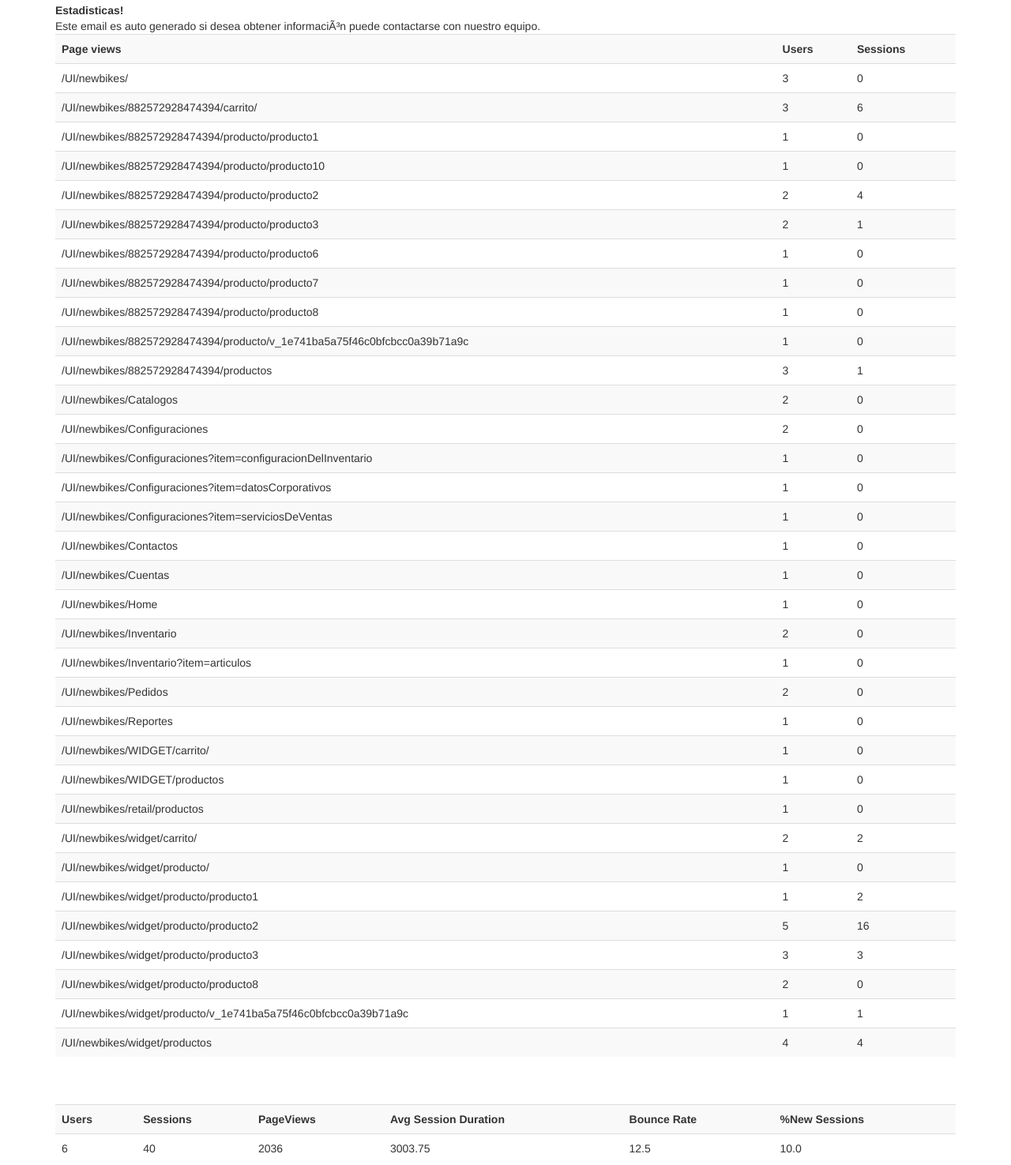
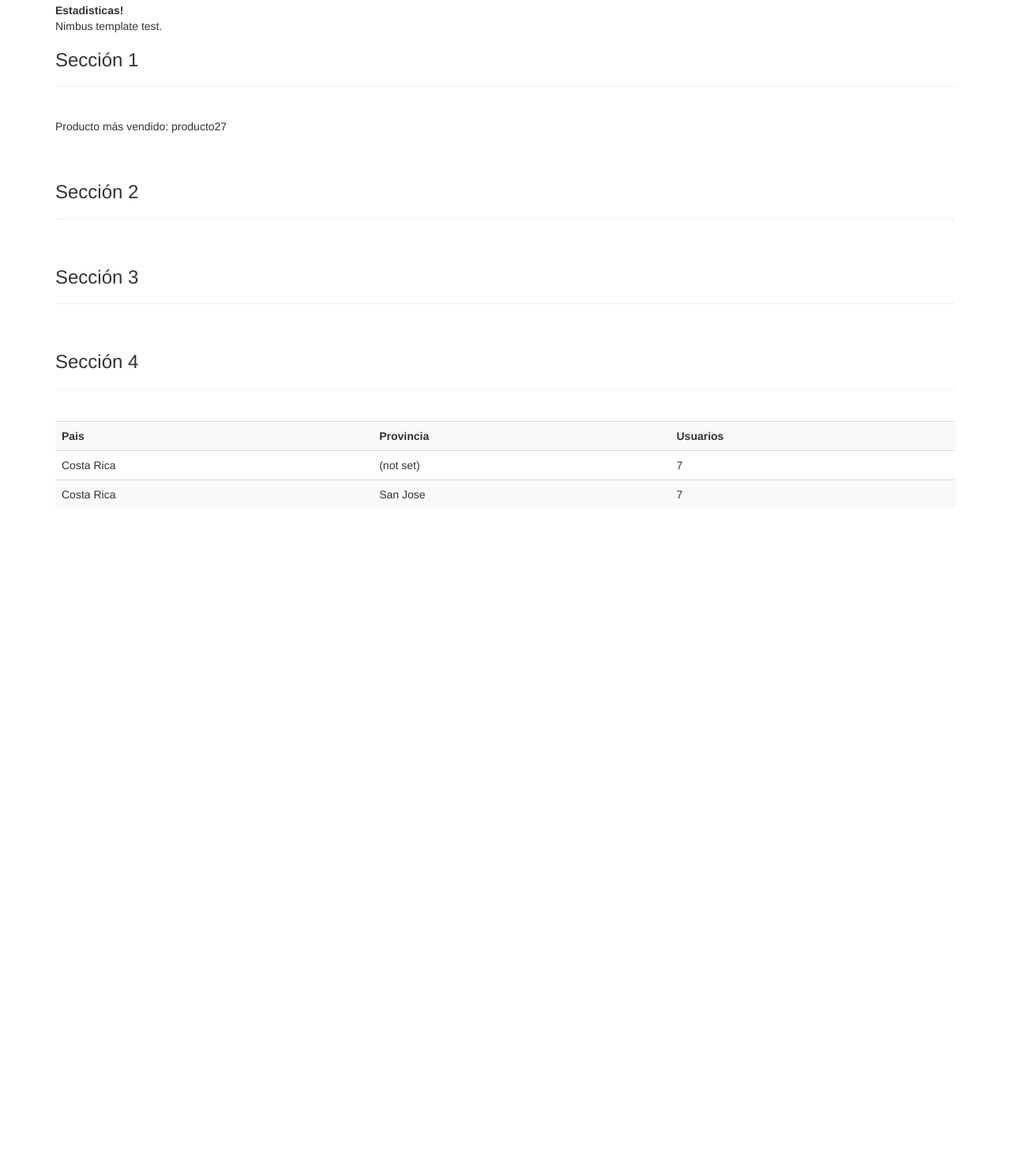
Before and after one commit to TestingSoftware/Analytics, a plain HTML site: page src/main/resources/generated-template.html in a window 1280 px wide. Shown: the part 47-1522 px from the top of the page at 79% size. After the commit the page ends 800 px from the top, so only its background shows below. Drawn offline with nearby package versions, Linux system fonts and the light colour scheme.

Commit message:
Sea añadio el producto mas visitado y las 4 secciones al template del reporte. El file.html resultante se envia por correo a la direccion indicada.

```diff
--- a/src/main/resources/generated-template.html
+++ b/src/main/resources/generated-template.html
@@ -21,208 +21,52 @@
       <div class = "container">
       <B>Estadisticas!</B>
 
-      <br/>
-        Este email es auto generado si desea obtener informaciÃ³n puede contactarse con nuestro equipo.
-      <br/>
+      <br>
+        Nimbus template test.
+      <br>
+      <div>
+      <h3>Secci&oacute;n 1</h3>
+        <hr>
+        <br>
+        <span>Producto m&aacute;s vendido: producto27</span>
+      </div>
 
-            <table class = "table table-striped">
-       <tr>
-              <th>Page views</th>
-              <th>Users</th>
-              <th>Sessions</th>
-          </tr>
-                  <tr>
-            <td>/UI/newbikes/</td>
-            <td>3</td>
-            <td>0</td>
-          </tr>
-                            <tr>
-            <td>/UI/newbikes/882572928474394/carrito/</td>
-            <td>3</td>
-            <td>6</td>
-          </tr>
-                            <tr>
-            <td>/UI/newbikes/882572928474394/producto/producto1</td>
-            <td>1</td>
-            <td>0</td>
-          </tr>
-                            <tr>
-            <td>/UI/newbikes/882572928474394/producto/producto10</td>
-            <td>1</td>
-            <td>0</td>
-          </tr>
-                            <tr>
-            <td>/UI/newbikes/882572928474394/producto/producto2</td>
-            <td>2</td>
-            <td>4</td>
-          </tr>
-                            <tr>
-            <td>/UI/newbikes/882572928474394/producto/producto3</td>
-            <td>2</td>
-            <td>1</td>
-          </tr>
-                            <tr>
-            <td>/UI/newbikes/882572928474394/producto/producto6</td>
-            <td>1</td>
-            <td>0</td>
-          </tr>
-                            <tr>
-            <td>/UI/newbikes/882572928474394/producto/producto7</td>
-            <td>1</td>
-            <td>0</td>
-          </tr>
-                            <tr>
-            <td>/UI/newbikes/882572928474394/producto/producto8</td>
-            <td>1</td>
-            <td>0</td>
-          </tr>
-                            <tr>
-            <td>/UI/newbikes/882572928474394/producto/v_1e741ba5a75f46c0bfcbcc0a39b71a9c</td>
-            <td>1</td>
-            <td>0</td>
-          </tr>
-                            <tr>
-            <td>/UI/newbikes/882572928474394/productos</td>
-            <td>3</td>
-            <td>1</td>
-          </tr>
-                            <tr>
-            <td>/UI/newbikes/Catalogos</td>
-            <td>2</td>
-            <td>0</td>
-          </tr>
-                            <tr>
-            <td>/UI/newbikes/Configuraciones</td>
-            <td>2</td>
-            <td>0</td>
-          </tr>
-                            <tr>
-            <td>/UI/newbikes/Configuraciones?item=configuracionDelInventario</td>
-            <td>1</td>
-            <td>0</td>
-          </tr>
-                            <tr>
-            <td>/UI/newbikes/Configuraciones?item=datosCorporativos</td>
-            <td>1</td>
-            <td>0</td>
-          </tr>
-                            <tr>
-            <td>/UI/newbikes/Configuraciones?item=serviciosDeVentas</td>
-            <td>1</td>
-            <td>0</td>
-          </tr>
-                            <tr>
-            <td>/UI/newbikes/Contactos</td>
-            <td>1</td>
-            <td>0</td>
-          </tr>
-                            <tr>
-            <td>/UI/newbikes/Cuentas</td>
-            <td>1</td>
-            <td>0</td>
-          </tr>
-                            <tr>
-            <td>/UI/newbikes/Home</td>
-            <td>1</td>
-            <td>0</td>
-          </tr>
-                            <tr>
-            <td>/UI/newbikes/Inventario</td>
-            <td>2</td>
-            <td>0</td>
-          </tr>
-                            <tr>
-            <td>/UI/newbikes/Inventario?item=articulos</td>
-            <td>1</td>
-            <td>0</td>
-          </tr>
-                            <tr>
-            <td>/UI/newbikes/Pedidos</td>
-            <td>2</td>
-            <td>0</td>
-          </tr>
-                            <tr>
-            <td>/UI/newbikes/Reportes</td>
-            <td>1</td>
-            <td>0</td>
-          </tr>
-                            <tr>
-            <td>/UI/newbikes/WIDGET/carrito/</td>
-            <td>1</td>
-            <td>0</td>
-          </tr>
-                            <tr>
-            <td>/UI/newbikes/WIDGET/productos</td>
-            <td>1</td>
-            <td>0</td>
-          </tr>
-                            <tr>
-            <td>/UI/newbikes/retail/productos</td>
-            <td>1</td>
-            <td>0</td>
-          </tr>
-                            <tr>
-            <td>/UI/newbikes/widget/carrito/</td>
-            <td>2</td>
-            <td>2</td>
-          </tr>
-                            <tr>
-            <td>/UI/newbikes/widget/producto/</td>
-            <td>1</td>
-            <td>0</td>
-          </tr>
-                            <tr>
-            <td>/UI/newbikes/widget/producto/producto1</td>
-            <td>1</td>
-            <td>2</td>
-          </tr>
-                            <tr>
-            <td>/UI/newbikes/widget/producto/producto2</td>
-            <td>5</td>
-            <td>16</td>
-          </tr>
-                            <tr>
-            <td>/UI/newbikes/widget/producto/producto3</td>
-            <td>3</td>
-            <td>3</td>
-          </tr>
-                            <tr>
-            <td>/UI/newbikes/widget/producto/producto8</td>
-            <td>2</td>
-            <td>0</td>
-          </tr>
-                            <tr>
-            <td>/UI/newbikes/widget/producto/v_1e741ba5a75f46c0bfcbcc0a39b71a9c</td>
-            <td>1</td>
-            <td>1</td>
-          </tr>
-                            <tr>
-            <td>/UI/newbikes/widget/productos</td>
-            <td>4</td>
-            <td>4</td>
-          </tr>
-                        </table>
       <br>
       <br>
+      <div id="section2">
+        <h3>Secci&oacute;n 2</h3>
+        <hr>
+        <br>
+      </div>
 
+      <div id="section3">
+        <h3>Secci&oacute;n 3</h3>
+        <hr>
+        <br>
+      </div>
+
+       <div id="section4">
+        <h3>Secci&oacute;n 4</h3>
+        <hr>
+        <br>
               <table class="table table-striped">
             <tr>
-                <th>Users</th>
-                <th>Sessions</th>
-                <th>PageViews</th>
-                <th>Avg Session Duration</th>
-                <th>Bounce Rate</th>
-                <th>%New Sessions</th>
+                <th>Pais</th>
+                <th>Provincia</th>
+                <th>Usuarios</th>
             </tr>
                         <tr>
-                <td>6</td>
-                <td>40</td>
-                <td>2036</td>
-                <td>3003.75</td>
-                <td>12.5</td>
-                <td>10.0</td>
+                <td>Costa Rica</td>
+                <td>(not set)</td>
+                <td>7</td>
             </tr>
-                                </table>
+                        <tr>
+                <td>Costa Rica</td>
+                <td>San Jose</td>
+                <td>7</td>
+            </tr>
+                    </table>
+      </div>
       </div>
     <script src="https://ajax.googleapis.com/ajax/libs/jquery/1.11.3/jquery.min.js"></script>
     <script src="https://maxcdn.bootstrapcdn.com/bootstrap/3.3.6/js/bootstrap.min.js"></script>
```
Also changed, not shown: 6 other files.
